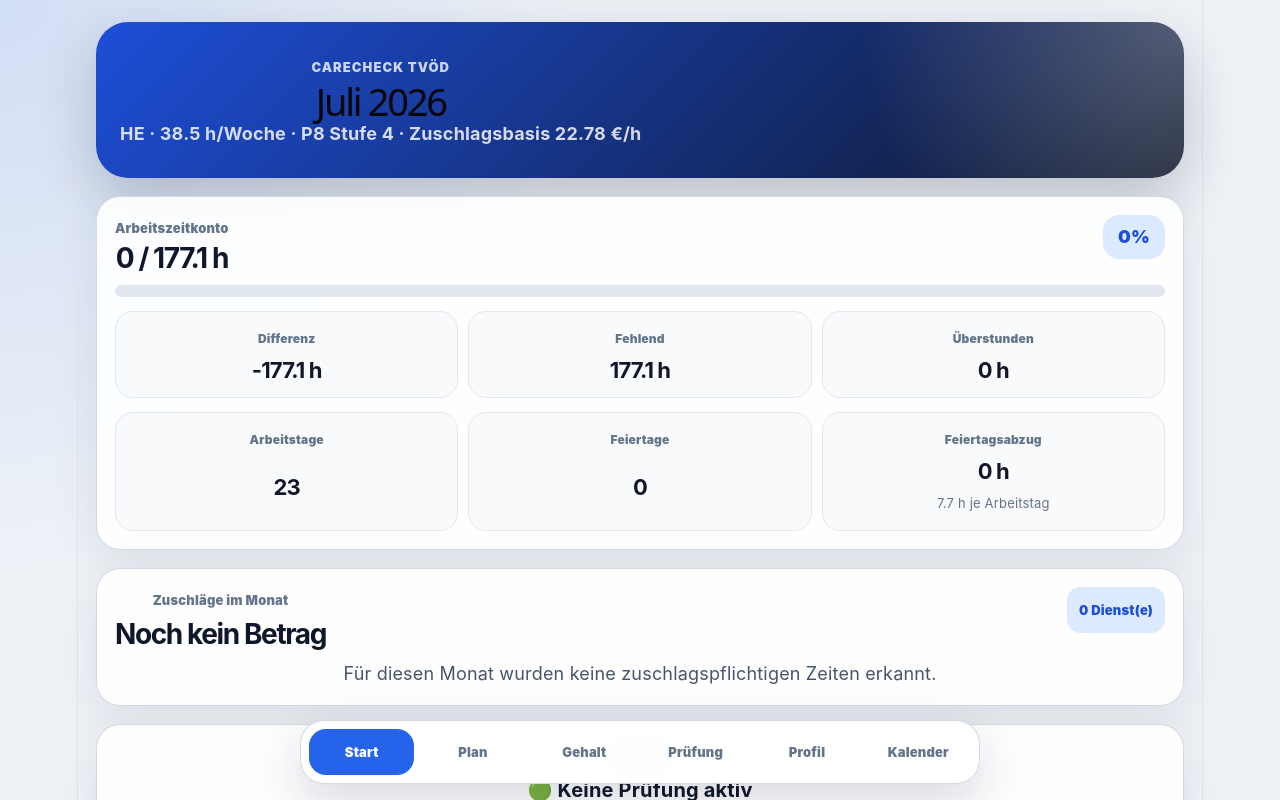
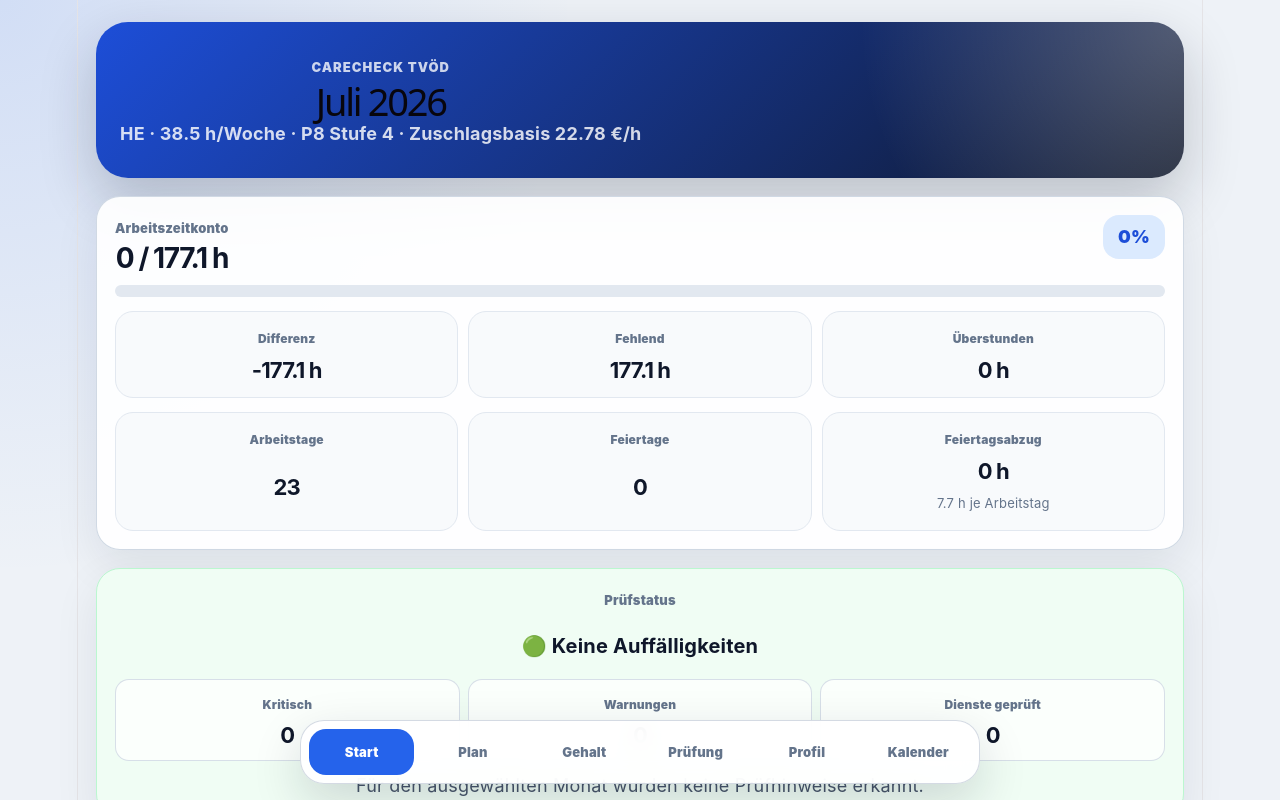
Before and after one commit to vladularu/carecheck-web, a React (Vite) app: page / in a window 1280 px wide. Shown: the top 800 px of the page. Built offline with nearby package versions, Linux system fonts and the light colour scheme.

Commit message:
v1.0.5 Pruefstatus im Dashboard anzeigen

```diff
--- a/src/App.css
+++ b/src/App.css
@@ -1145,3 +1145,55 @@
 .day-details-compliance-critical span {
   color: #991b1b;
 }
+
+.dashboard-status-card {
+  display: grid;
+  gap: 12px;
+}
+
+.dashboard-status-card.dashboard-status-ok {
+  border-color: #bbf7d0;
+  background: #f0fdf4;
+}
+
+.dashboard-status-card.dashboard-status-warning {
+  border-color: #fed7aa;
+  background: #fff7ed;
+}
+
+.dashboard-status-card.dashboard-status-critical {
+  border-color: #fecaca;
+  background: #fef2f2;
+}
+
+.dashboard-status-grid {
+  display: grid;
+  grid-template-columns: repeat(3, 1fr);
+  gap: 8px;
+}
+
+.dashboard-status-grid div {
+  display: grid;
+  gap: 4px;
+  padding: 12px;
+  border-radius: 14px;
+  background: rgba(255, 255, 255, 0.74);
+  border: 1px solid rgba(203, 213, 225, 0.75);
+}
+
+.dashboard-status-grid span {
+  color: #64748b;
+  font-size: 12px;
+  font-weight: 900;
+}
+
+.dashboard-status-grid strong {
+  font-size: 22px;
+  letter-spacing: -0.04em;
+}
+
+@media (max-width: 760px) {
+  .dashboard-status-grid {
+    grid-template-columns: 1fr;
+  }
+}
--- a/src/components/dashboard/StatusCard.tsx
+++ b/src/components/dashboard/StatusCard.tsx
@@ -1,12 +1,64 @@
 import Card from "../ui/Card";
 
-export default function StatusCard() {
+interface StatusCardProps {
+  criticalCount: number;
+  warningCount: number;
+  issueCount: number;
+  checkedShiftCount: number;
+}
+
+export default function StatusCard({
+  criticalCount,
+  warningCount,
+  issueCount,
+  checkedShiftCount,
+}: StatusCardProps) {
+  const statusClass =
+    criticalCount > 0
+      ? "dashboard-status-critical"
+      : warningCount > 0
+        ? "dashboard-status-warning"
+        : "dashboard-status-ok";
+
+  const statusText =
+    criticalCount > 0
+      ? "Kritische Hinweise vorhanden"
+      : warningCount > 0
+        ? "Warnungen vorhanden"
+        : "Keine Auffälligkeiten";
+
+  const statusIcon =
+    criticalCount > 0 ? "🔴" : warningCount > 0 ? "🟠" : "🟢";
+
   return (
-    <Card>
+    <Card className={`dashboard-status-card ${statusClass}`}>
       <span className="card-label">Prüfstatus</span>
-      <strong className="status-title">🟢 Keine Prüfung aktiv</strong>
+
+      <strong className="status-title">
+        {statusIcon} {statusText}
+      </strong>
+
+      <div className="dashboard-status-grid">
+        <div>
+          <span>Kritisch</span>
+          <strong>{criticalCount}</strong>
+        </div>
+
+        <div>
+          <span>Warnungen</span>
+          <strong>{warningCount}</strong>
+        </div>
+
+        <div>
+          <span>Dienste geprüft</span>
+          <strong>{checkedShiftCount}</strong>
+        </div>
+      </div>
+
       <p>
-        Arbeitszeitgesetz und TVöD-Regeln werden in späteren Releases ergänzt.
+        {issueCount === 0
+          ? "Für den ausgewählten Monat wurden keine Prüfhinweise erkannt."
+          : `Für den ausgewählten Monat wurden ${issueCount} Prüfhinweis(e) erkannt.`}
       </p>
     </Card>
   );
--- a/src/pages/Dashboard.tsx
+++ b/src/pages/Dashboard.tsx
@@ -4,8 +4,12 @@
 import StatusCard from "../components/dashboard/StatusCard";
 import WorkSummary from "../components/dashboard/WorkSummary";
 import { useAppContext } from "../context/AppContext";
-import { calculateMonthlyHours } from "../services/calculation/monthlyHoursCalculator";
+import {
+  calculateMonthlyHours,
+  filterShiftsByMonth,
+} from "../services/calculation/monthlyHoursCalculator";
 import { calculateMonthlyPremiums } from "../services/calculation/monthlyPremiumCalculator";
+import { checkCompliance } from "../services/compliance/complianceService";
 import { getTvoedPPremiumHourlyRate } from "../services/tariff/tvoedPTariffService";
 
 const monthNames = [
@@ -27,6 +31,22 @@
   const { profile, shifts, selectedYear, selectedMonth } = useAppContext();
 
   const premiumHourlyRate = getTvoedPPremiumHourlyRate(profile.payGroup);
+
+  const shiftsInSelectedMonth = filterShiftsByMonth(
+    shifts,
+    selectedYear,
+    selectedMonth,
+  );
+
+  const complianceIssues = checkCompliance(shiftsInSelectedMonth);
+
+  const criticalCount = complianceIssues.filter(
+    (issue) => issue.severity === "critical",
+  ).length;
+
+  const warningCount = complianceIssues.filter(
+    (issue) => issue.severity === "warning",
+  ).length;
 
   const monthlyHours = calculateMonthlyHours(
     shifts,
@@ -82,12 +102,17 @@
         averageDailyHours={monthlyHours.averageDailyHours}
       />
 
+      <StatusCard
+        criticalCount={criticalCount}
+        warningCount={warningCount}
+        issueCount={complianceIssues.length}
+        checkedShiftCount={shiftsInSelectedMonth.length}
+      />
+
       <MonthlyPremiumSummary
         monthlyPremiums={monthlyPremiums}
         hasHourlyRate={premiumHourlyRate > 0}
       />
-
-      <StatusCard />
 
       <ShiftSummary
         shiftCount={monthlyHours.shiftCount}
```
